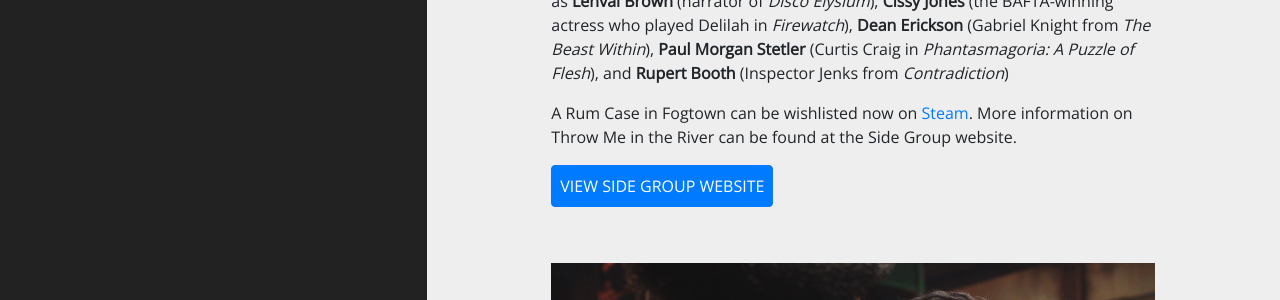
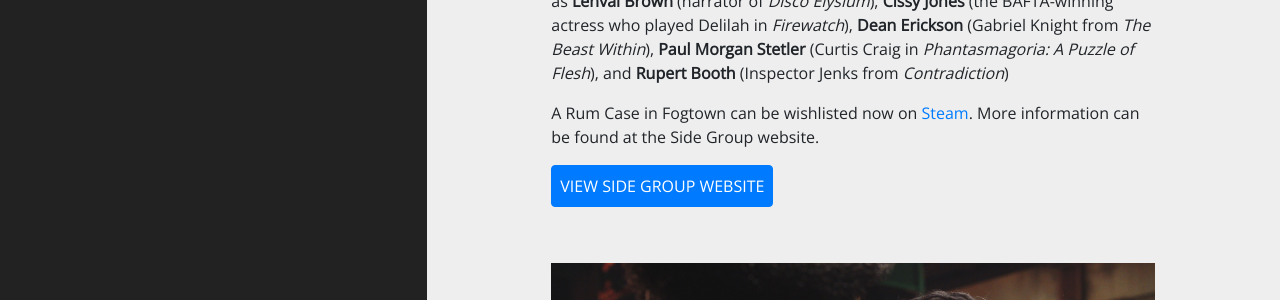
Before and after one commit to reismahnic/reis-mahnic, a Jekyll site: the page built from _games/a-rum-case-in-fogtown.md, in a window 1280 px wide. Shown: the part 1138-1438 px from the top of the page. Built offline with Jekyll 4.4.1, drawn with Linux system fonts in a browser that asks for light colours.

Commit message:
Update Game “a-rum-case-in-fogtown”

```diff
--- a/_games/a-rum-case-in-fogtown.md
+++ b/_games/a-rum-case-in-fogtown.md
@@ -12,7 +12,7 @@ Players pick from frequent onscreen choices that branch the story into fun (and
 
 Created by a team of comedy film veterans behind Hapstance Films, *A Rum Case in Fogtown* features a voice cast of renowned adventure game actors such as **Lenval Brown** (narrator of *Disco Elysium*), **Cissy Jones** (the BAFTA-winning actress who played Delilah in *Firewatch*), **Dean Erickson** (Gabriel Knight from *The Beast Within*), **Paul Morgan Stetler** (Curtis Craig in *Phantasmagoria: A Puzzle of Flesh*), and **Rupert Booth** (Inspector Jenks from *Contradiction*)
 
-A﻿ Rum Case in Fogtown can be wishlisted now on [Steam](https://store.steampowered.com/app/2074870/A_Rum_Case_in_Fogtown/){:target="_blank"}. More information on Throw Me in the River can be found at the Side Group website.
+A﻿ Rum Case in Fogtown can be wishlisted now on [Steam](https://store.steampowered.com/app/2074870/A_Rum_Case_in_Fogtown/){:target="_blank"}. More information can be found at the Side Group website.
 
 [View Side Group Website](https://www.sidegroupgames.com){:target="_blank")" .btn .btn-primary .p-2 .text-uppercase}
 
```
